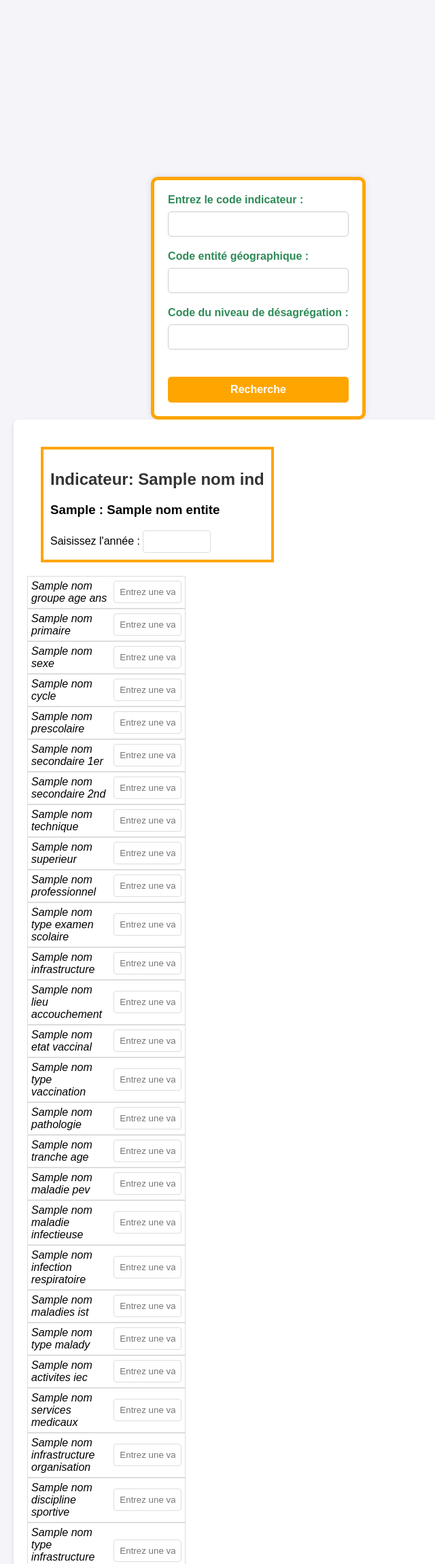
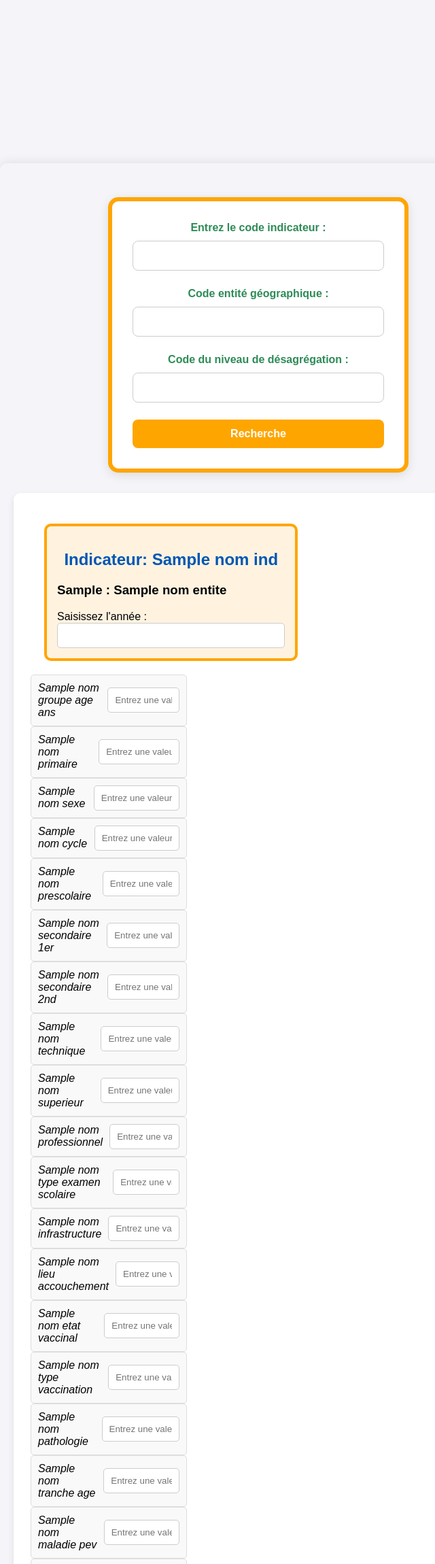
Before and after one commit to Thisbite/flask-application-indicateurs, a Flask app: template templates/index.html in a window 1280 px wide. Shown: the top 2300 px of the page at 68% size, without its empty margins (260-900 px from the left). Run offline with Flask 3, Linux system fonts and the light colour scheme; the template is opened without the code that fills it: most values are stand-ins (such as "Sample title", 1, 10 or a date in 2020).

Commit message:
Ajout de nouveau design au niveau de tout basé sur du css

```diff
--- a/static/css/styles.css
+++ b/static/css/styles.css
@@ -1,131 +1,131 @@
 /* Styles généraux du corps */
 body {
-    font-family: Arial, sans-serif; /* Police moderne et lisible */
-    background-color: #f4f4f9; /* Couleur de fond légère */
-    margin: 0; /* Enlève la marge par défaut */
-    padding: 0; /* Enlève le padding par défaut */
-    display: flex; /* Centre le contenu verticalement et horizontalement */
-    justify-content: center;
-    align-items: center;
-    height: 100vh; /* Prend toute la hauteur de la fenêtre */
-    overflow: auto; /* Permet le défilement de la page */
+    font-family: Arial, sans-serif;
+    background-color: #f4f4f9;
+    margin: 0;
+    padding: 0;
     display: flex;
     justify-content: center;
     align-items: center;
-       min-height: 100vh; /* Assure que le contenu est centré verticalement sur toute la hauteur de la fenêtre */
-
+    min-height: 100vh;
+    overflow: auto;
 }
 
-/* Styles du conteneur principal */
+/* Styles pour le conteneur principal */
 #form-wrapper {
     display: flex;
-    flex-direction: column; /* Empile les formulaires verticalement */
-    width: 150%; /* Prend toute la largeur disponible */
-    max-width: 720px; /* Largeur maximale du conteneur */
-    max-height: 80vh; /* Hauteur maximale du conteneur pour éviter qu'il prenne toute la hauteur */
-    overflow-y: auto; /* Permet le défilement vertical à l'intérieur du conteneur */
-    padding: 10px; /* Espacement interne pour le conteneur */
+    flex-direction: column;
+    width: 100%;
+    max-width: 720px;
+    max-height: 80vh;
+    overflow-y: auto;
+    padding: 20px;
+    background-color: #f4f4f9; /* Couleur de fond légère */
+    border-radius: 10px;
+    box-shadow: 0 0 15px rgba(0, 0, 0, 0.1); /* Ombre pour effet de profondeur */
 }
 
 /* Styles des formulaires */
 .form-container {
-    background-color: #ffffff; /* Fond blanc pour le formulaire */
-    padding: 20px; /* Espacement interne */
-    border-radius: 8px; /* Coins arrondis */
-    box-shadow: 0 4px 8px rgba(0, 0, 0, 0.1); /* Ombre légère pour l'effet d'élévation */
-    margin-bottom: 20px; /* Espacement en bas entre les formulaires */
-    width: 100%; /* Prend toute la largeur disponible */
+    background-color: #ffffff;
+    padding: 25px;
+    border-radius: 10px;
+    box-shadow: 0 4px 10px rgba(0, 0, 0, 0.1);
+    margin-bottom: 20px;
+    width: 100%;
+    transition: transform 0.3s ease; /* Animation au survol */
+}
+
+.form-container:hover {
+    transform: translateY(-5px); /* Légère élévation au survol */
 }
 
 /* Styles du titre */
 h2 {
-    color: #333; /* Couleur du texte */
-    text-align: center; /* Centre le texte */
-    margin-bottom: 20px; /* Espacement sous le titre */
+    color: #0056b3; /* Couleur bleue */
+    text-align: center;
+    margin-bottom: 20px;
+    font-size: 24px;
+    font-weight: bold;
 }
 
 /* Styles de la liste alignée */
 .align-list {
-    list-style-type: none; /* Enlève les puces de la liste */
-    padding: 0; /* Enlève le padding par défaut */
-    margin: 0; /* Enlève la marge par défaut */
-    display: flex; /* Utilise flexbox pour aligner les éléments en ligne */
-    flex-wrap: wrap; /* Permet aux éléments de passer à la ligne suivante si nécessaire */
-}
-
- .align-list {
     display: grid;
-            grid-template-columns: repeat(3, 1fr); /* Trois colonnes de taille égale */
-            gap: 10px; /* Espacement entre les éléments */
-            list-style-type: none; /* Supprime les puces */
-            padding: 0; /* Supprime les marges par défaut */
+    grid-template-columns: repeat(3, 1fr);
+    gap: 15px;
+    list-style-type: none;
+    padding: 0;
+    margin: 0;
 }
 
 .align-list li {
     display: flex;
     align-items: center;
-            gap: 10px; /* Espacement entre le texte et le champ de saisie */
-            border: 1px solid #ddd; /* Optionnel : ajoute une bordure légère pour une meilleure visibilité */
-            padding: 5px; /* Espacement interne */
+    gap: 10px;
+    border: 1px solid #ddd;
+    padding: 10px;
+    border-radius: 5px;
+    background-color: #f9f9f9; /* Fond léger pour les items */
+    transition: background-color 0.3s ease; /* Animation sur le changement de fond */
 }
 
-        .align-list input {
-            flex: 1; /* Le champ de saisie occupe l'espace restant */
+.align-list li:hover {
+    background-color: #e6f2ff; /* Fond bleu clair au survol */
 }
 
 /* Styles des champs de saisie */
 input[type="text"] {
-    padding: 8px; /* Espacement interne du champ de saisie */
-    border: 1px solid #ddd; /* Bordure légère */
-    border-radius: 4px; /* Coins arrondis du champ de saisie */
-    width: 100px; /* Largeur ajustée pour un meilleur alignement */
-    box-sizing: border-box; /* Inclut la bordure et le padding dans la largeur totale */
+    padding: 10px;
+    border: 1px solid #ccc;
+    border-radius: 5px;
+    width: 100%;
+    box-sizing: border-box;
+    transition: border-color 0.3s ease, box-shadow 0.3s ease; /* Animation sur le focus */
 }
 
-/* Styles du bouton de soumission */
-button[type="submit"] {
-    background-color: #2E8B57; /* Couleur verte*/
-    color: #fff; /* Couleur du texte */
-    border: none; /* Enlève la bordure par défaut */
-    padding: 10px 20px; /* Espacement interne du bouton */
-    border-radius: 4px; /* Coins arrondis du bouton */
-    cursor: pointer; /* Change le curseur pour indiquer que c'est cliquable */
-    font-size: 16px; /* Taille de police du texte */
-    margin-top: 20px; /* Espacement au-dessus du bouton */
-    display: block; /* Centrer le bouton */
-    width: 100%; /* Prend toute la largeur disponible */
+input[type="text"]:focus {
+    border-color: #FFA500; /* Bordure orange clair */
+    box-shadow: 0 0 5px rgba(255, 165, 0, 0.5); /* Ombre orange clair */
+    outline: none;
 }
 
-/* Styles du bouton de soumission au survol */
-button[type="submit"]:hover {
-    background-color: #0056b3; /* Couleur de fond plus sombre au survol */
+/* Styles des boutons */
+button[type="submit"],
+#add-button {
+    background-color: #0056b3; /* Bleu */
+    color: #fff;
+    border: none;
+    padding: 12px 25px;
+    border-radius: 5px;
+    cursor: pointer;
+    font-size: 16px;
+    font-weight: bold;
+    transition: background-color 0.3s ease, transform 0.3s ease; /* Animation sur le hover */
+}
+
+button[type="submit"]:hover,
+#add-button:hover {
+    background-color: #004494; /* Bleu plus foncé au survol */
+    transform: translateY(-3px); /* Légère élévation au survol */
 }
 
 #add-button {
-    margin-top: 100px; /* Espacement au-dessus du bouton */
-    padding: 10px 20px; /* Espacement interne du bouton */
-    border: none; /* Enlève la bordure par défaut */
-    border-radius: 4px; /* Coins arrondis du bouton */
-    background-color: orange; /* Couleur de fond verte */
-    color: #fff; /* Couleur du texte */
-    font-size: 16px; /* Taille de police du texte */
-    cursor: pointer; /* Change le curseur pour indiquer que c'est cliquable */
-    display: block; /* Affiche le bouton comme un bloc pour qu'il soit sur une nouvelle ligne */
-    width: 10%; /* Prend toute la largeur disponible */
+    margin-top: 20px;
+    width: auto; /* Ajuste la largeur pour qu'elle corresponde au contenu */
 }
 
-/* Styles du bouton Ajouter au survol */
-#add-button:hover {
-    background-color: #218838; /* Couleur de fond plus sombre au survol */
-}
+/* Styles du conteneur orange */
 .orange-frame {
     border: 4px solid orange;
-            padding: 10px;
+    padding: 15px;
     margin: 20px;
     display: inline-block;
+    border-radius: 10px;
+    background-color: #fff3e0; /* Fond légèrement orange */
 }
 
-
+/* Styles des messages flash */
 .flash-messages {
     margin: 10px;
 }
@@ -138,63 +138,177 @@ button[type="submit"]:hover {
     margin-bottom: 10px;
 }
 
+/* Styles spécifiques du deuxième conteneur de formulaire */
+.form-container2 {
+    background-color: #FFFFFF;
+    padding: 30px;
+    border-radius: 15px;
+    box-shadow: 0 4px 15px rgba(0, 0, 0, 0.1);
+    max-width: 450px;
+    margin: 30px auto;
+    border: 6px solid #FFA500;
+    text-align: center; /* Centrer les éléments */
+    animation: fadeIn 1s ease-in-out; /* Animation d'entrée douce */
+}
 
-.form-container2 {
-    background-color: #FFFFFF; /* Blanc */
-    padding: 20px;
-    border-radius: 10px;
-    box-shadow: 0 0 10px rgba(0, 0, 0, 0.1);
-    max-width: 400px;
-    margin: 0 auto;
-    border: 5px solid #FFA500; /* Bordure orange clair */
+/* Animation pour une entrée en douceur */
+@keyframes fadeIn {
+    from { opacity: 0; transform: scale(0.95); }
+    to { opacity: 1; transform: scale(1); }
+}
+
+.form-container2 h2 {
+    font-size: 28px;
+    color: #2E8B57;
+    margin-bottom: 20px;
 }
 
 .form-container2 label {
     display: block;
-    margin-bottom: 8px;
+    margin-bottom: 10px;
     font-weight: bold;
-    color: #2E8B57; /* Vert foncé */
+    color: #2E8B57;
+    font-size: 16px;
 }
 
 .form-container2 input[type="text"] {
     width: 100%;
-    padding: 10px;
-    margin-bottom: 20px;
+    padding: 12px;
+    margin-bottom: 25px;
     border: 1px solid #CCC;
-    border-radius: 5px;
+    border-radius: 8px;
     box-sizing: border-box;
+    font-size: 16px;
 }
 
-.form-container2 input[type="text"]:focus {
-    border-color: #FFA500; /* Orange clair */
-    outline: none;
-    box-shadow: 0 0 5px rgba(255, 165, 0, 0.5);
+/* Styles du bouton de la .form-container2 */
+.form-container2 button {
+    background-color: #FFA500;
+    color: white;
+    padding: 12px 25px;
+    border: none;
+    border-radius: 8px;
+    cursor: pointer;
+    font-weight: bold;
+    width: 100%;
+    font-size: 16px;
+    transition: background-color 0.3s, transform 0.2s;
 }
 
-.form-container2 button {
-    background-color: #FFA500; /* Orange clair */
+.form-container2 button:hover {
+    background-color: #2E8B57;
+    transform: scale(1.05); /* Effet de survol pour le bouton */
+}
+
+/* Styles pour les messages d'erreur */
+.form-container2 .error {
+    color: #FF6347;
+    margin-top: -15px;
+    margin-bottom: 15px;
+    font-size: 14px;
+    font-weight: bold;
+}
+
+
+/* Styles du titre de formulaire */
+.form-title {
+    text-align: center;
+    margin-bottom: 20px;
+    font-weight: bold;
+    color: #2E8B57;
+    font-size: 24px;
+    max-width: 400px;
+    margin: 0 auto;
+}
+
+/* Styles du contenu de confirmation */
+/* Styles pour la modale de confirmation */
+#confirmation-modal {
+    display: flex;
+    justify-content: center;
+    align-items: center;
+    position: fixed;
+    top: 0;
+    left: 0;
+    width: 100%;
+    height: 100%;
+    background-color: rgba(0, 0, 0, 0.5); /* Fond sombre semi-transparent */
+    z-index: 1000;
+}
+
+/* Styles pour le contenu de la modale */
+#confirmation-content {
+    background-color: white;
+    padding: 20px;
+    border-radius: 10px;
+    max-width: 500px;
+    width: 100%;
+    box-shadow: 0 0 15px rgba(0, 0, 0, 0.3);
+    text-align: center;
+}
+
+/* Styles pour le titre de la modale */
+#confirmation-content h2 {
+    color: #0056b3; /* Bleu */
+    margin-bottom: 20px;
+    font-size: 20px;
+    font-weight: bold;
+}
+
+/* Styles pour le tableau */
+#confirmation-content table {
+    width: 100%;
+    border-collapse: collapse; /* Supprime les espaces entre les cellules */
+    margin-bottom: 20px;
+}
+
+#confirmation-content th,
+#confirmation-content td {
+    padding: 10px;
+    border: 1px solid #ddd;
+    text-align: left;
+    font-size: 16px;
+}
+
+#confirmation-content th {
+    background-color: #f4f4f9;
+    color: #0056b3; /* Bleu */
+    font-weight: bold;
+}
+
+#confirmation-content tr:nth-child(even) {
+    background-color: #f9f9f9; /* Couleur alternative pour les lignes paires */
+}
+
+/* Styles pour le total */
+#confirmation-content td[colspan="2"] {
+    text-align: right;
+    font-weight: bold;
+}
+
+/* Styles pour les boutons */
+#confirm-button,
+#cancel-button {
+    background-color: #0056b3; /* Bleu */
     color: white;
     padding: 10px 20px;
     border: none;
     border-radius: 5px;
     cursor: pointer;
-    font-weight: bold;
-    width: 100%;
+    font-size: 16px;
+    margin: 5px;
 }
 
-.form-container2 button:hover {
-    background-color: #2E8B57; /* Vert */
+#confirm-button:hover,
+#cancel-button:hover {
+    background-color: #004494; /* Bleu plus foncé au survol */
 }
 
+/* Style pour le bouton de refus */
+#cancel-button {
+    background-color: #ff4d4d; /* Rouge */
+}
 
-
-
-
-
-
-
-#confirmation-content {
-    background: white;
-    padding: 20px;
-    border-radius: 5px;
+#cancel-button:hover {
+    background-color: #cc0000; /* Rouge plus foncé au survol */
 }
--- a/templates/index.html
+++ b/templates/index.html
@@ -8,6 +8,9 @@
 </head>
 <body>
 <div id="form-wrapper">
+
+
+
     <!-- Formulaire de recherche -->
     <form action="/" method="post" class="form-container2" onsubmit="saveFormData()">
         <label for="id_indicateur">Entrez le code indicateur :</label>
@@ -542,6 +545,27 @@
         // Remplit les champs du formulaire avec les données stockées
         fillFormData();
     });
+    document.getElementById('id_indicateur').addEventListener('change', function() {
+        var selectedValue = this.value;
+
+        // Effectuer une requête AJAX pour obtenir les nouvelles données en fonction de l'indicateur sélectionné
+        fetch('/get-data?indicateur=' + selectedValue)
+            .then(response => response.json())
+            .then(data => {
+                // Mettre à jour les champs du formulaire avec les nouvelles données
+                updateFormFields(data);
+            })
+            .catch(error => console.error('Erreur:', error));
+    });
+
+    function updateFormFields(data) {
+        // Exemple de mise à jour des champs du formulaire
+        document.getElementById('id_code_entite').value = data.code_entite;
+        document.getElementById('id_niveau_desagregation').value = data.niveau_desagregation;
+        // Autres mises à jour...
+    }
+
+
 
     function saveFormData() {
         localStorage.setItem('id_indicateur', document.getElementById('id_indicateur').value);
```
Also changed, not shown: routes.py (deleted, +0 -13 lines). Lines whose indentation alone changed are shown as unchanged.
